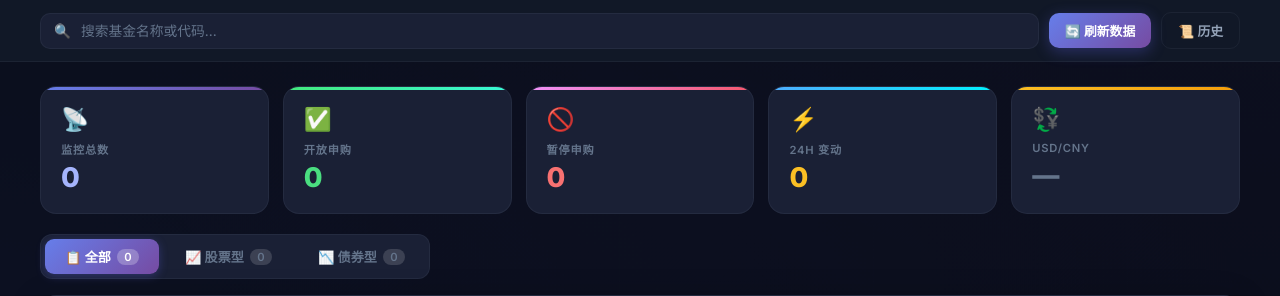
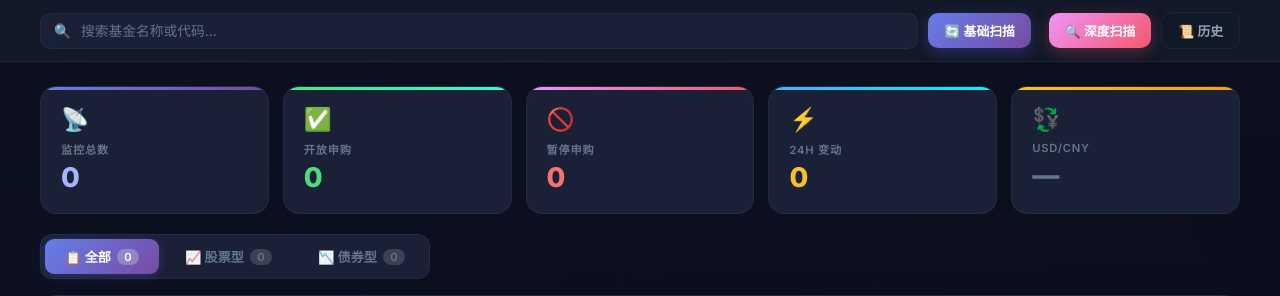
Before and after one commit to PotterXma/QDII-Sentinel-Pro, a Flask app: page / in a window 1280 px wide. Shown: the part 85-381 px from the top of the page. Run offline with Flask 3, Linux system fonts and the light colour scheme; data that the repository does not hold is empty; parts of the project's set-up code (start-up, migrations or seed data) failed here and were passed over.

Commit message:
feat(ui): update frontend template

```diff
--- a/templates/index.html
+++ b/templates/index.html
@@ -268,7 +268,10 @@
             <input type="text" id="searchInput" value="{{ query }}" placeholder="搜索基金名称或代码...">
         </div>
         <form method="post" action="/refresh" style="display:inline">
-            <button type="submit" class="btn btn-action" id="refreshBtn" {{ 'disabled' if is_scanning else '' }}>🔄 刷新数据</button>
+            <button type="submit" class="btn btn-action" id="refreshBtn" {{ 'disabled' if is_scanning else '' }}>🔄 基础扫描</button>
+        </form>
+        <form method="post" action="/refresh_deep" style="display:inline">
+            <button type="submit" class="btn btn-action" id="refreshDeepBtn" {{ 'disabled' if is_scanning else '' }} style="background: var(--gradient-warm); box-shadow: 0 4px 15px rgba(245,87,108,0.3); margin-left: 8px;">🔍 深度扫描</button>
         </form>
         <a href="/history" class="btn btn-ghost">📜 历史</a>
     </div>
@@ -492,12 +495,15 @@
                 const pill = document.getElementById('statusPill');
                 const statusText = document.getElementById('statusText');
                 const refreshBtn = document.getElementById('refreshBtn');
+                const refreshDeepBtn = document.getElementById('refreshDeepBtn');
                 if (d.is_scanning) {
                     pill.classList.add('scanning'); statusText.textContent = '扫描中...';
                     if (refreshBtn) refreshBtn.disabled = true;
+                    if (refreshDeepBtn) refreshDeepBtn.disabled = true;
                 } else {
                     pill.classList.remove('scanning'); statusText.textContent = '就绪';
                     if (refreshBtn) refreshBtn.disabled = false;
+                    if (refreshDeepBtn) refreshDeepBtn.disabled = false;
                 }
             } catch (e) { /* silent */ }
         }
```
